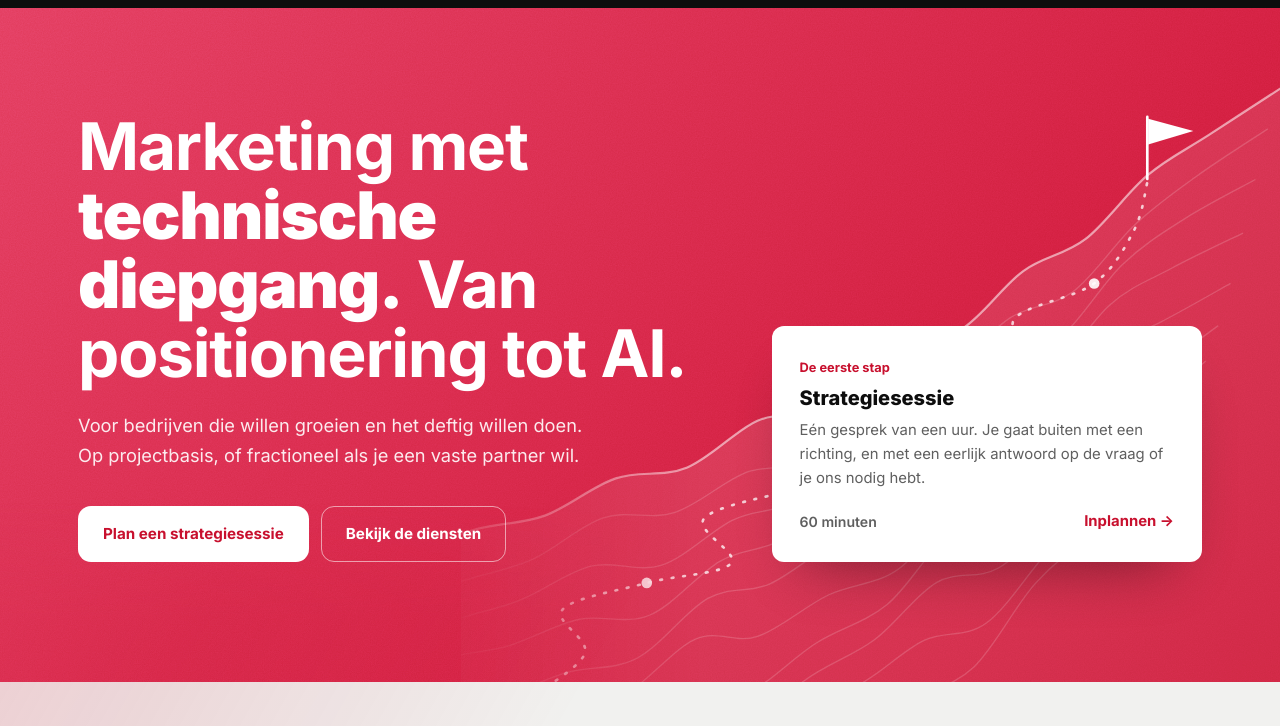
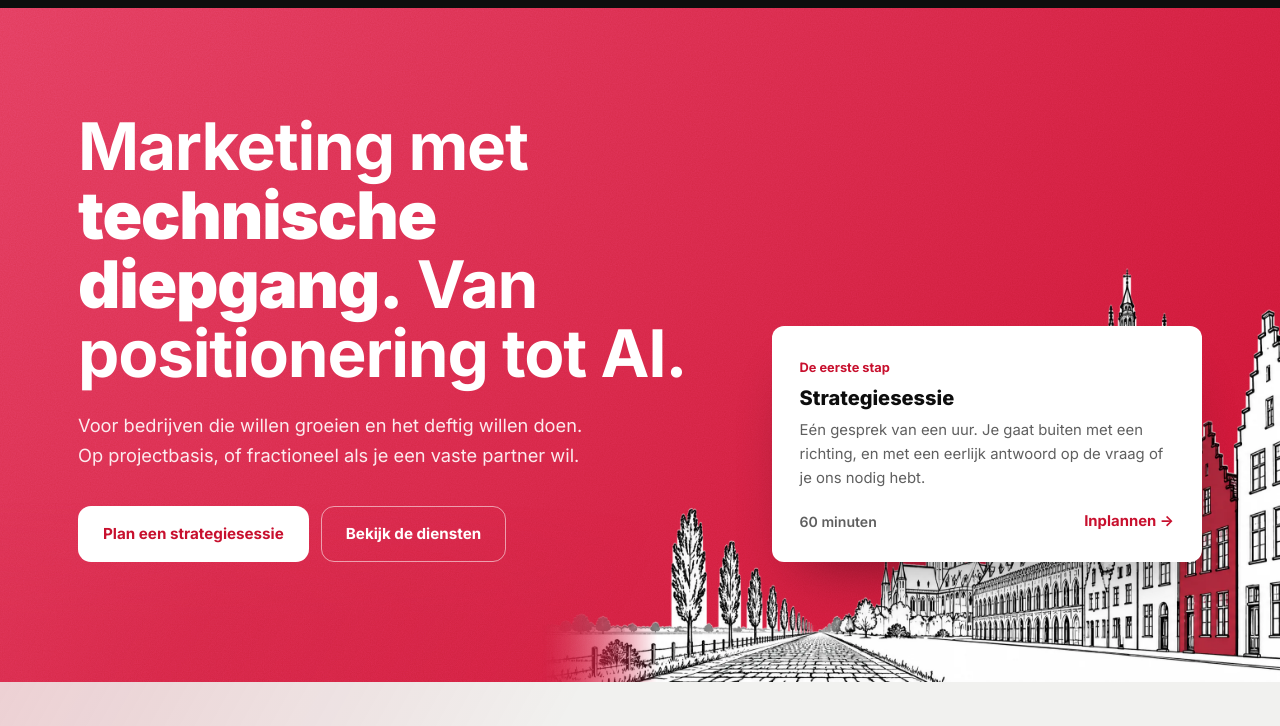
Before and after one commit to Kjellvdv/veryklear-website, an Astro site: page / in a window 1280 px wide. Shown: the part 74-800 px from the top of the page. Built offline with nearby package versions, Linux system fonts and the light colour scheme; Astro itself is replaced by a stand-in of ours.

Commit message:
Home hero: ink drawing of the road to Ieper, skyline forming the diagonal
Replaces the vector ridge. Generated with OpenArt in the artikel illustration
style; background made transparent above the drawing so the red shows through.

Co-Authored-By: Claude Opus 5.5 <noreply@anthropic.com>

```diff
--- a/src/components/HeroIllustration.astro
+++ b/src/components/HeroIllustration.astro
@@ -1,90 +1,35 @@
 ---
-// Line illustration behind the strategiesessie card in the home hero
-// (Kjell, 2026-10-07, after lemonade.com's hero). A ridge rises from the middle
-// of the hero to the top right on an organic line, with map-like contour lines
-// under it and a dashed route climbing to a flag: finding the way up.
-// White strokes at low opacity so it sits on the red gradient without competing.
-
-// Catmull-Rom through the points, as cubic Bézier segments: smooth, not straight.
-const smooth = (pts) => {
-  let d = `M${pts[0][0]},${pts[0][1]}`;
-  for (let i = 0; i < pts.length - 1; i++) {
-    const [p0, p1, p2, p3] = [pts[i - 1] ?? pts[i], pts[i], pts[i + 1], pts[i + 2] ?? pts[i + 1]];
-    const c1 = [p1[0] + (p2[0] - p0[0]) / 6, p1[1] + (p2[1] - p0[1]) / 6];
-    const c2 = [p2[0] - (p3[0] - p1[0]) / 6, p2[1] - (p3[1] - p1[1]) / 6];
-    d += ` C${c1.map((n) => n.toFixed(1)).join(',')} ${c2.map((n) => n.toFixed(1)).join(',')} ${p2.join(',')}`;
-  }
-  return d;
-};
-
-// The ridge, in a 1000 × 700 box anchored bottom right.
-const ridge = [
-  [0, 560], [90, 528], [170, 512], [250, 470], [330, 458], [410, 405], [480, 392],
-  [560, 330], [640, 302], [710, 236], [780, 200], [850, 128], [920, 82], [1000, 30],
-];
-const ridgePath = smooth(ridge);
-const area = `${ridgePath} L1000,700 L0,700 Z`;
-
-// Contour lines: the ridge, lowered step by step, each with its own small wobble.
-const contours = Array.from({ length: 9 }, (_, k) => {
-  const n = k + 1;
-  return smooth(
-    ridge.map(([x, y], i) => [
-      x - n * 14,
-      y + n * 52 + Math.sin(i * 1.3 + n * 0.9) * (6 + n * 1.5),
-    ])
-  );
-});
-
-// A dashed route climbing to the flag on the ridge.
-const route = smooth([
-  [150, 720], [215, 668], [190, 618], [285, 588], [380, 566], [350, 515],
-  [455, 482], [560, 460], [530, 408], [640, 372], [720, 344], [700, 290],
-  [790, 250], [835, 190], [850, 136],
-]);
-const stops = [[285, 588], [530, 408], [790, 250]];
+// Illustration in the home hero, behind the strategiesessie card (Kjell,
+// 2026-10-07, after lemonade.com's hero). An ink drawing in the artikel
+// illustration style (design-spec.md, "Artikel illustrations"): a road across
+// the flat Westhoek towards the Ieper skyline, fog lifting on the way. The
+// drawing itself leaves the top-left empty; its skyline forms the diagonal from
+// the middle to the top right. The empty background is transparent, so the red
+// hero shows through. Source PNG: brands/very-klear/assets/illustrations/.
 ---
 
-<svg class="hero-illus" viewBox="0 0 1000 700" preserveAspectRatio="xMaxYMax slice" aria-hidden="true" focusable="false">
-  <defs>
-    <clipPath id="hero-illus-area"><path d={area} /></clipPath>
-    <linearGradient id="hero-illus-fade" x1="0" y1="0" x2="1" y2="0">
-      <stop offset="0" stop-color="#fff" stop-opacity="0" />
-      <stop offset="0.35" stop-color="#fff" stop-opacity="1" />
-    </linearGradient>
-    <mask id="hero-illus-mask"><rect width="1000" height="700" fill="url(#hero-illus-fade)" /></mask>
-  </defs>
-  <g mask="url(#hero-illus-mask)">
-    <path d={area} class="hi-fill" />
-    <g clip-path="url(#hero-illus-area)">
-      {contours.map((d) => <path d={d} class="hi-contour" />)}
-    </g>
-    <path d={ridgePath} class="hi-ridge" />
-    <path d={route} class="hi-route" />
-    {stops.map(([x, y]) => <circle cx={x} cy={y} r="6" class="hi-stop" />)}
-    <line x1="850" y1="132" x2="850" y2="62" class="hi-pole" />
-    <path d="M851,64 L902,78 L851,93 Z" class="hi-flag" />
-  </g>
-</svg>
+<img
+  class="hero-illus"
+  src="/hero/ieper.webp"
+  alt=""
+  width="1800"
+  height="1013"
+  decoding="async"
+  fetchpriority="high"
+/>
 
 <style>
   .hero-illus {
     position: absolute;
     right: 0;
     bottom: 0;
-    width: 64%;
-    height: 92%;
+    width: min(58%, 1050px);
+    height: auto;
     z-index: 0;
     pointer-events: none;
+    user-select: none;
   }
-  .hi-fill { fill: rgba(255, 255, 255, 0.1); }
-  .hi-contour { fill: none; stroke: rgba(255, 255, 255, 0.16); stroke-width: 1.5; }
-  .hi-ridge { fill: none; stroke: rgba(255, 255, 255, 0.55); stroke-width: 2.5; stroke-linecap: round; }
-  .hi-route { fill: none; stroke: rgba(255, 255, 255, 0.75); stroke-width: 3; stroke-dasharray: 2 11; stroke-linecap: round; }
-  .hi-stop { fill: #fff; fill-opacity: 0.9; }
-  .hi-pole { stroke: #fff; stroke-width: 3; stroke-linecap: round; }
-  .hi-flag { fill: #fff; }
   @media (max-width: 900px) {
-    .hero-illus { width: 100%; height: 55%; opacity: 0.7; }
+    .hero-illus { width: 130%; right: -15%; }
   }
 </style>
```
Also changed, not shown: public/hero/ieper.webp (added).
